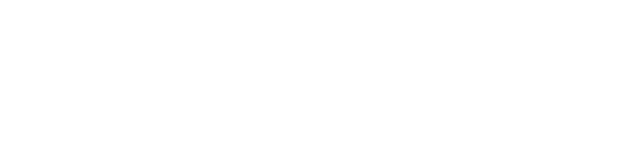
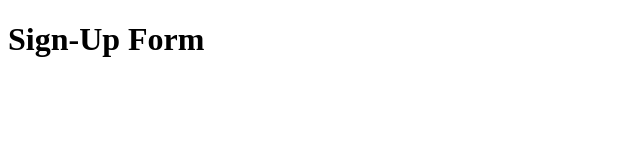
Before and after one commit to Huzaima007/Sign-Up-Form, a plain HTML site: page index.html in a window 1280 px wide. Shown: the whole page, without its empty margins (0-640 px from the left). Drawn offline with Linux system fonts and the light colour scheme.

Commit message:
Update index.html

```diff
--- a/index.html
+++ b/index.html
@@ -3,9 +3,9 @@
 <head>
     <meta charset="UTF-8">
     <meta name="viewport" content="width=device-width, initial-scale=1.0">
-    <title>Document</title>
+    <title>Sign-Up Form</title>
 </head>
 <body>
-
+<h1>Sign-Up Form</h1>
 </body>
 </html>
```
